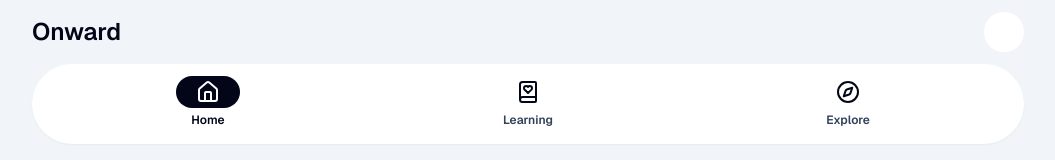
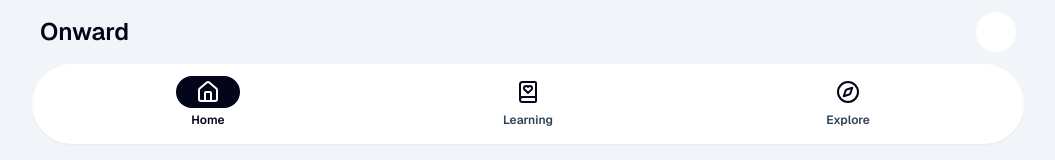
Before and after one commit to String-sg/onward, a SvelteKit app in the folder apps/learner/: page / in a window 1280 px wide. Shown: the top 160 px of the page, without its empty margins (112-1167 px from the left). Built offline with nearby package versions, Linux system fonts and the light colour scheme.

Commit message:
feat(learner): add inline padding to the container with app name and display picture in the app layout

```diff
--- a/apps/learner/src/routes/(app)/+layout.svelte
+++ b/apps/learner/src/routes/(app)/+layout.svelte
@@ -41,7 +41,7 @@
 
   <div class="mx-auto w-full max-w-5xl px-4 py-3">
     <div class="flex flex-col gap-y-3">
-      <div class="flex items-center justify-between">
+      <div class="flex items-center justify-between px-2">
         <span class="text-2xl font-semibold">Onward</span>
         <div class="h-10 w-10 rounded-full bg-white"></div>
       </div>
```
